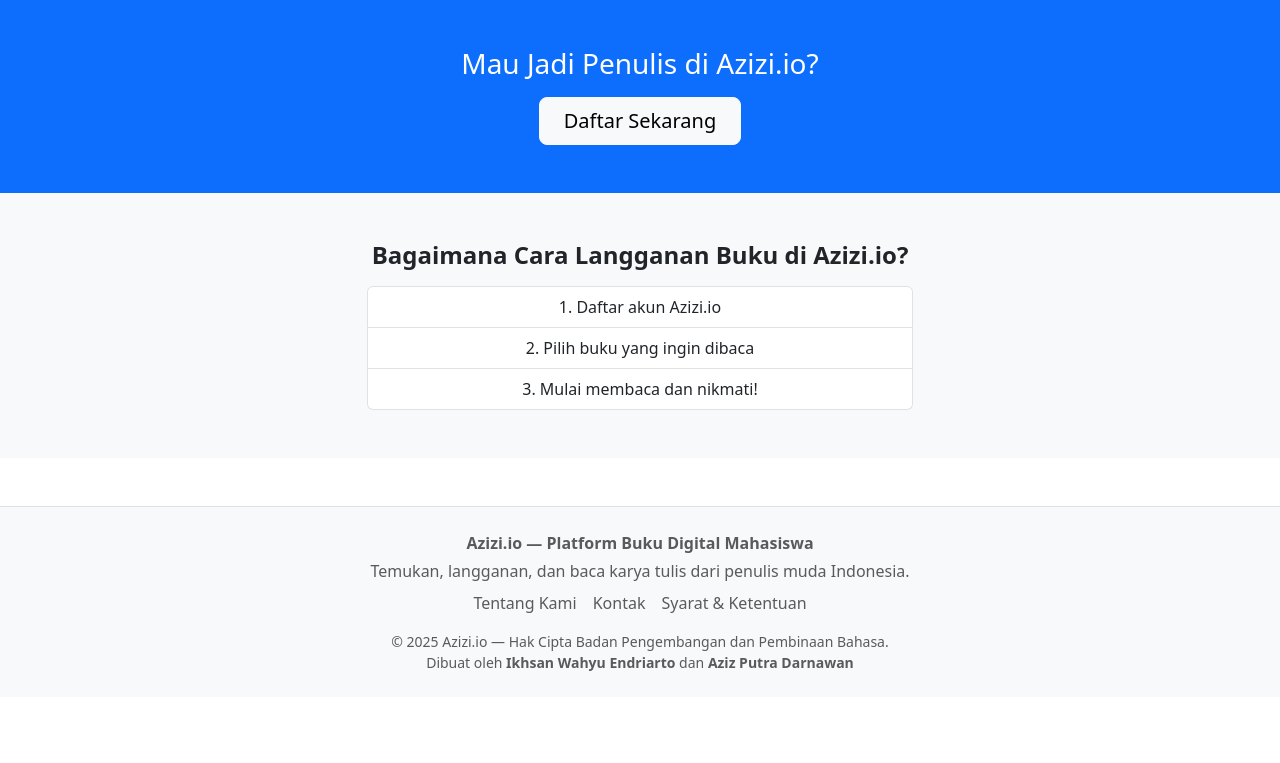
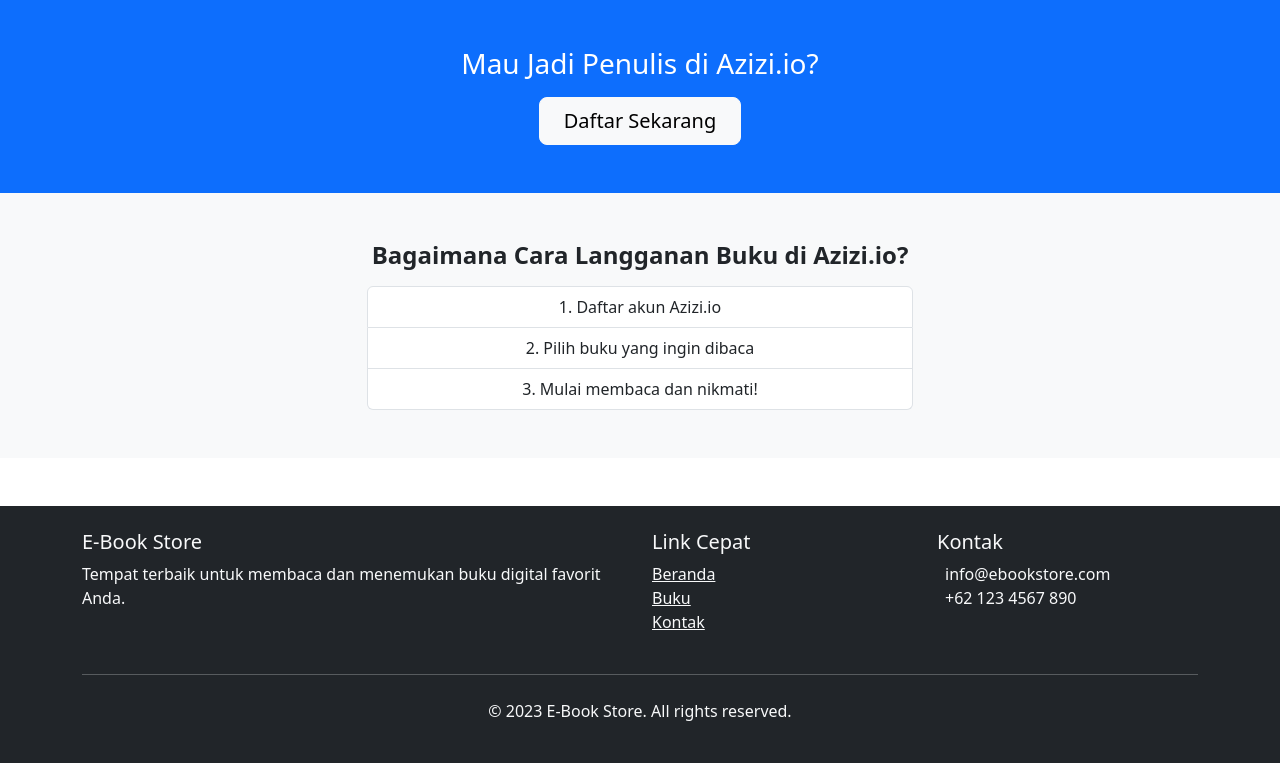
Before and after one commit to ikhsanwahyue/Project-Praktikum-Pemograman-Web, a PHP site: page /public/index.php in a window 1280 px wide. Shown: the part 1996-2759 px from the top of the page. Before the commit the page ends 2667 px from the top, so only its background shows below. Run offline with PHP 8.4, Linux system fonts and the light colour scheme.

Commit message:
fix: footer

```diff
--- a/includes/footer.php
+++ b/includes/footer.php
@@ -1,31 +1,35 @@
-<!doctype html>
-<html lang="en">
-  <head>
-    <meta charset="utf-8">
-    <meta name="viewport" content="width=device-width, initial-scale=1">
-    <title>Bootstrap demo</title>
-    <link href="https://cdn.jsdelivr.net/npm/bootstrap@5.3.8/dist/css/bootstrap.min.css" rel="stylesheet" integrity="sha384-sRIl4kxILFvY47J16cr9ZwB07vP4J8+LH7qKQnuqkuIAvNWLzeN8tE5YBujZqJLB" crossorigin="anonymous">
-  </head>
-  <body>
-    <div class="footer">
-        <footer class="bg-light text-center text-muted py-4 mt-5 border-top">
-            <div class="container">
-                <p class="mb-1 fw-semibold">Azizi.io — Platform Buku Digital Mahasiswa</p>
-                <p class="mb-2">Temukan, langganan, dan baca karya tulis dari penulis muda Indonesia.</p>
+    </div>
 
-                <div class="d-flex justify-content-center gap-3 mb-3">
-                    <a href="?page=tentang" class="text-decoration-none text-muted">Tentang Kami</a>
-                    <a href="?page=kontak" class="text-decoration-none text-muted">Kontak</a>
-                    <a href="?page=syarat" class="text-decoration-none text-muted">Syarat & Ketentuan</a>
+    <footer class="bg-dark text-light py-4 mt-5">
+        <div class="container">
+            <div class="row">
+                <div class="col-md-6">
+                    <h5>E-Book Store</h5>
+                    <p>Tempat terbaik untuk membaca dan menemukan buku digital favorit Anda.</p>
                 </div>
+                <div class="col-md-3">
+                    <h5>Link Cepat</h5>
+                    <ul class="list-unstyled">
+                        <li><a href="index.php" class="text-light">Beranda</a></li>
+                        <li><a href="books.php" class="text-light">Buku</a></li>
+                        <li><a href="contact.php" class="text-light">Kontak</a></li>
+                    </ul>
+                </div>
+                <div class="col-md-3">
+                    <h5>Kontak</h5>
+                    <ul class="list-unstyled">
+                        <li><i class="fas fa-envelope me-2"></i> info@ebookstore.com</li>
+                        <li><i class="fas fa-phone me-2"></i> +62 123 4567 890</li>
+                    </ul>
+                </div>
+            </div>
+            <hr class="my-4">
+            <div class="text-center">
+                <p>&copy; 2023 E-Book Store. All rights reserved.</p>
+            </div>
+        </div>
+    </footer>
 
-                <p class="mb-0 small">
-                    &copy; <?= date('Y') ?> Azizi.io — Hak Cipta Badan Pengembangan dan Pembinaan Bahasa.<br>
-                    Dibuat oleh <strong>Ikhsan Wahyu Endriarto</strong> dan <strong>Aziz Putra Darnawan</strong>
-                </p>
-            </div>
-        </footer>
-    </div>
-    <script src="https://cdn.jsdelivr.net/npm/bootstrap@5.3.8/dist/js/bootstrap.bundle.min.js" integrity="sha384-FKyoEForCGlyvwx9Hj09JcYn3nv7wiPVlz7YYwJrWVcXK/BmnVDxM+D2scQbITxI" crossorigin="anonymous"></script>
-  </body>
+    <script src="https://cdn.jsdelivr.net/npm/bootstrap@5.3.0/dist/js/bootstrap.bundle.min.js"></script>
+</body>
 </html>
```
